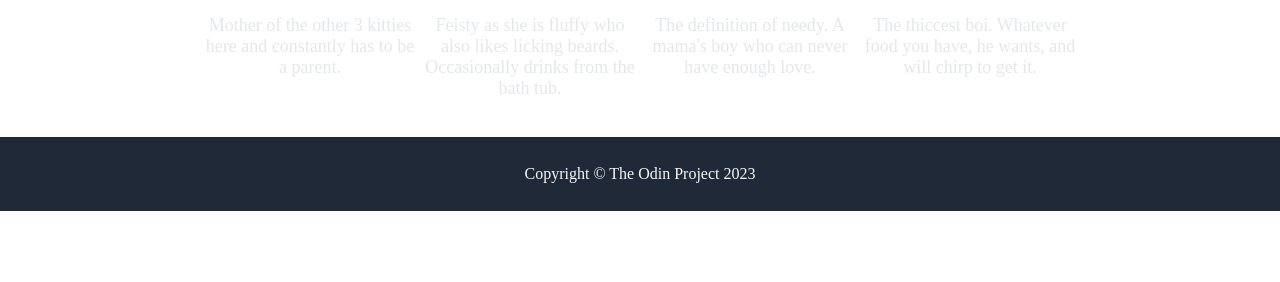
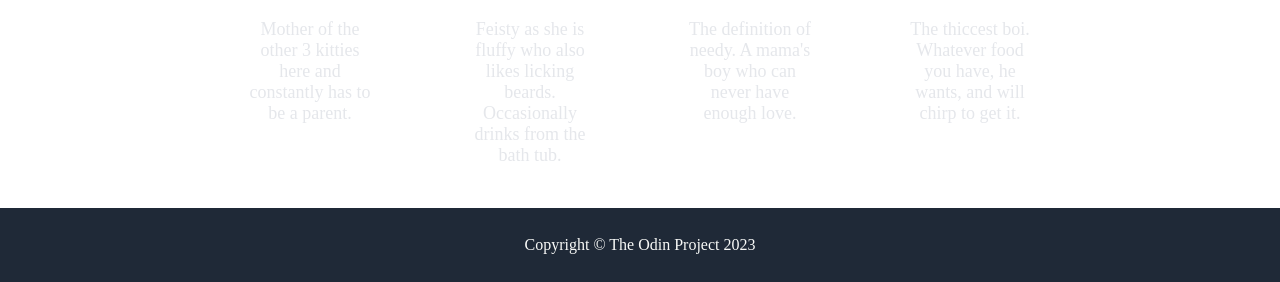
Before and after one commit to ashinard/odin-landing-page, a plain HTML site: page index.html in a window 1280 px wide. Shown: the part 742-1024 px from the top of the page. Before the commit the page ends 953 px from the top, so only its background shows below. Drawn offline with Linux system fonts and the light colour scheme.

Commit message:
Adjust padding for cat descriptions

```diff
--- a/styles.css
+++ b/styles.css
@@ -102,6 +102,10 @@ body {
     padding-top: 12px;
    }
 
+   .cat > p {
+    padding: 4px 48px
+   }
+
    .footer {
     text-align: center;
     background-color: #1F2937;
```
